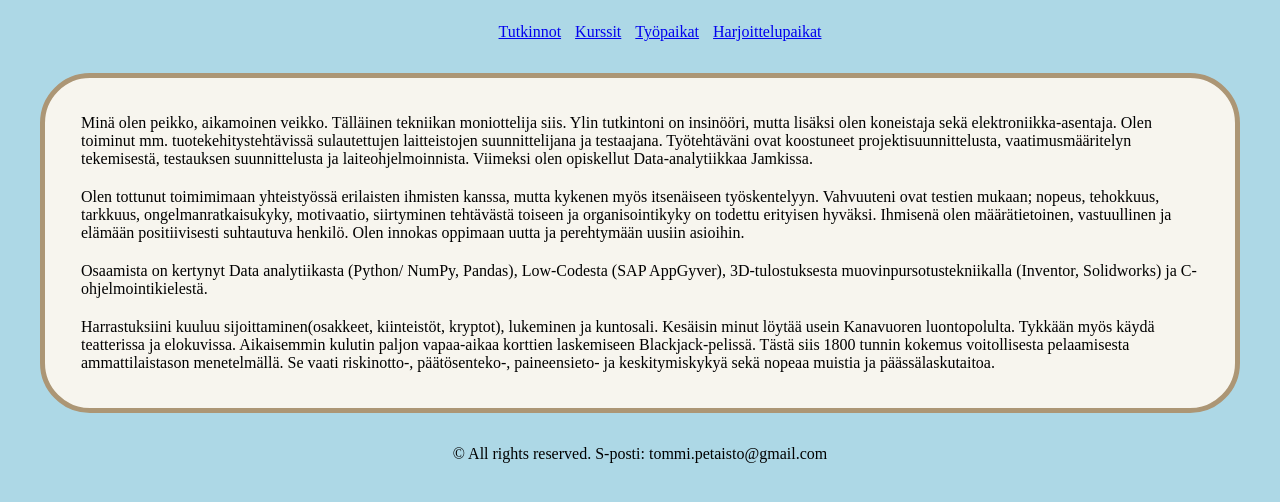
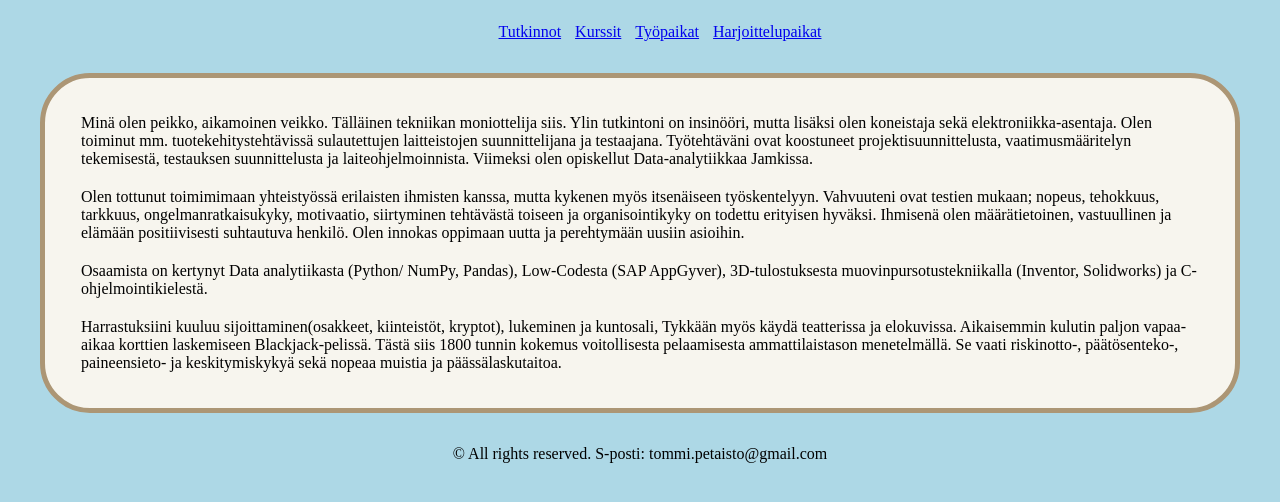
Before and after one commit to tjPetaisto/tjpetaisto.github.io, a plain HTML site: page index.html in a window 1280 px wide. Shown: the part 106-608 px from the top of the page. Drawn offline with Linux system fonts and the light colour scheme.

Commit message:
Kanavuori poistettu

```diff
--- a/index.html
+++ b/index.html
@@ -27,7 +27,7 @@
     <p>Osaamista on kertynyt Data analytiikasta (Python/ NumPy, Pandas), Low-Codesta (SAP AppGyver), 3D-tulostuksesta
         muovinpursotustekniikalla (Inventor, Solidworks) ja C-ohjelmointikielestä. </p>
 
-    <p>Harrastuksiini kuuluu sijoittaminen(osakkeet, kiinteistöt, kryptot), lukeminen ja kuntosali. Kesäisin minut     löytää usein Kanavuoren luontopolulta. Tykkään myös käydä teatterissa ja elokuvissa.
+    <p>Harrastuksiini kuuluu sijoittaminen(osakkeet, kiinteistöt, kryptot), lukeminen ja kuntosali,  Tykkään myös käydä teatterissa ja elokuvissa.
     Aikaisemmin kulutin paljon vapaa-aikaa korttien laskemiseen Blackjack-pelissä. Tästä siis 1800 tunnin kokemus voitollisesta pelaamisesta ammattilaistason menetelmällä. Se vaati riskinotto-,  päätösenteko-, paineensieto-  ja keskitymiskykyä sekä nopeaa muistia ja päässälaskutaitoa.</p>
 
 
```
